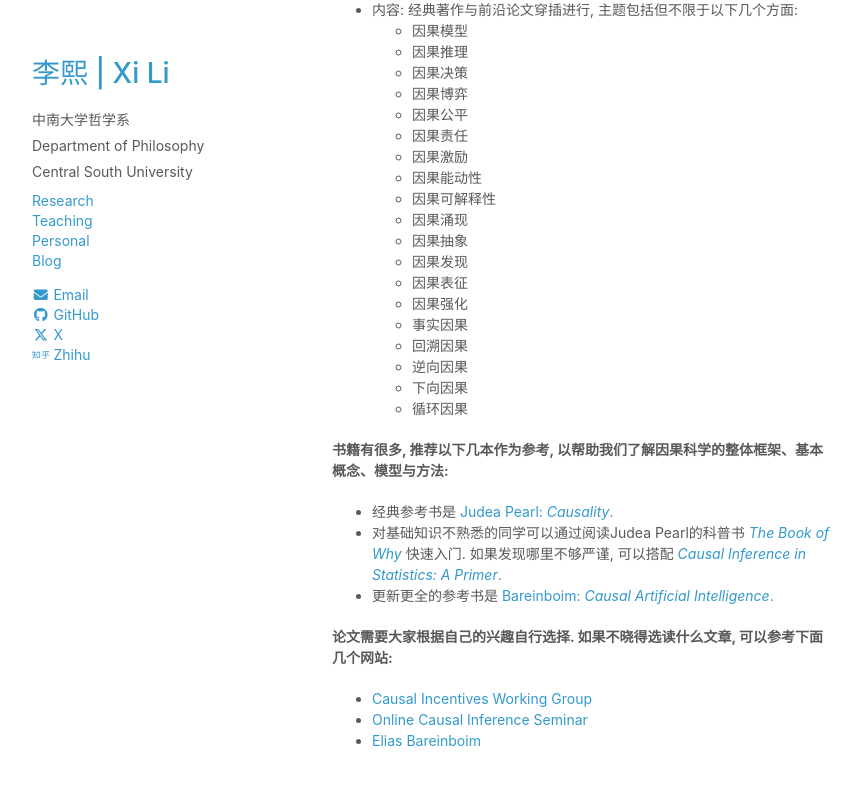
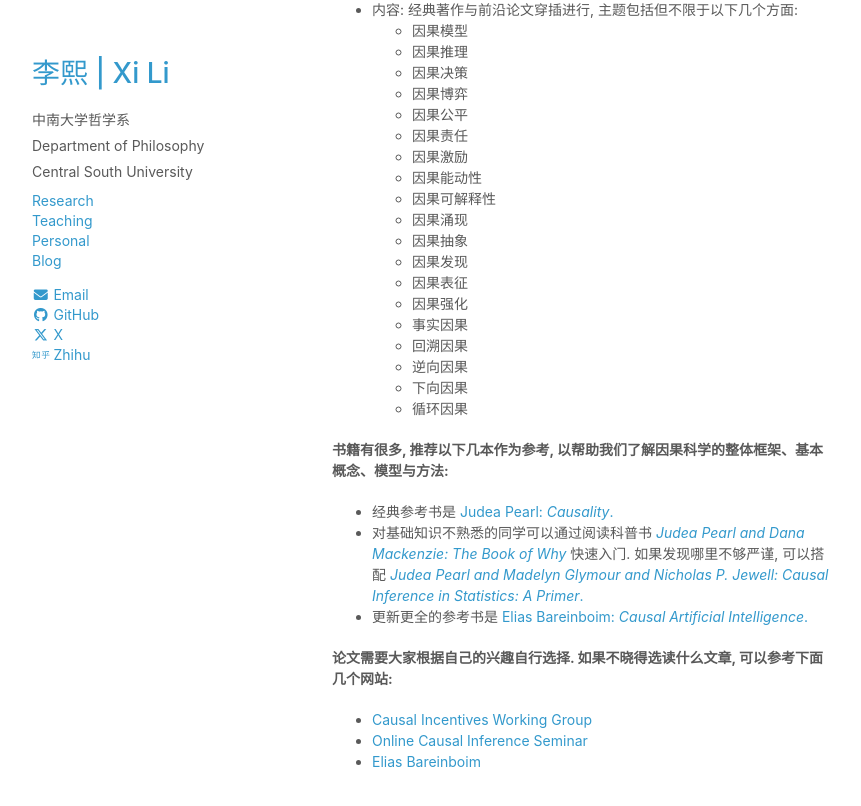
Before and after one commit to rickylixi/rickylixi.github.io, a Jekyll site: the page built from teaching.html, in a window 1280 px wide and 900 px high, scrolled down 821 px. Shown: the top 806 px of the window, without its empty margins (26-887 px from the left). Built offline with Jekyll 4.4.1, drawn with Linux system fonts in a browser that asks for light colours.

Commit message:
Update teaching.html

```diff
--- a/teaching.html
+++ b/teaching.html
@@ -65,8 +65,8 @@ Undergraduate course on Game Theory
 <p><b>书籍有很多, 推荐以下几本作为参考, 以帮助我们了解因果科学的整体框架、基本概念、模型与方法:</b></p>
 <ul class="level-1">
  <li>经典参考书是 <a href="https://bayes.cs.ucla.edu/BOOK-2K/" target="_blank" rel="noopener noreferrer">Judea Pearl: <em>Causality</em>.</a></li>
- <li>对基础知识不熟悉的同学可以通过阅读Judea Pearl的科普书 <a href="https://bayes.cs.ucla.edu/WHY/" target="_blank" rel="noopener noreferrer"><em>The Book of Why</em></a> 快速入门. 如果发现哪里不够严谨, 可以搭配 <a href="https://bayes.cs.ucla.edu/PRIMER/" target="_blank" rel="noopener noreferrer"><em>Causal Inference in Statistics: A Primer</em>.</a></li>
- <li>更新更全的参考书是 <a href="https://causalai-book.net/" target="_blank" rel="noopener noreferrer">Bareinboim: <em>Causal Artificial Intelligence</em>.</a></li>
+ <li>对基础知识不熟悉的同学可以通过阅读科普书 <a href="https://bayes.cs.ucla.edu/WHY/" target="_blank" rel="noopener noreferrer"><em>Judea Pearl and Dana Mackenzie: The Book of Why</em></a> 快速入门. 如果发现哪里不够严谨, 可以搭配 <a href="https://bayes.cs.ucla.edu/PRIMER/" target="_blank" rel="noopener noreferrer"><em>Judea Pearl and Madelyn Glymour and Nicholas P. Jewell: Causal Inference in Statistics: A Primer</em>.</a></li>
+ <li>更新更全的参考书是 <a href="https://causalai-book.net/" target="_blank" rel="noopener noreferrer">Elias Bareinboim: <em>Causal Artificial Intelligence</em>.</a></li>
 </ul>
 <p><b>论文需要大家根据自己的兴趣自行选择. 如果不晓得选读什么文章, 可以参考下面几个网站:</b></p>
 <ul class="level-1">
```
